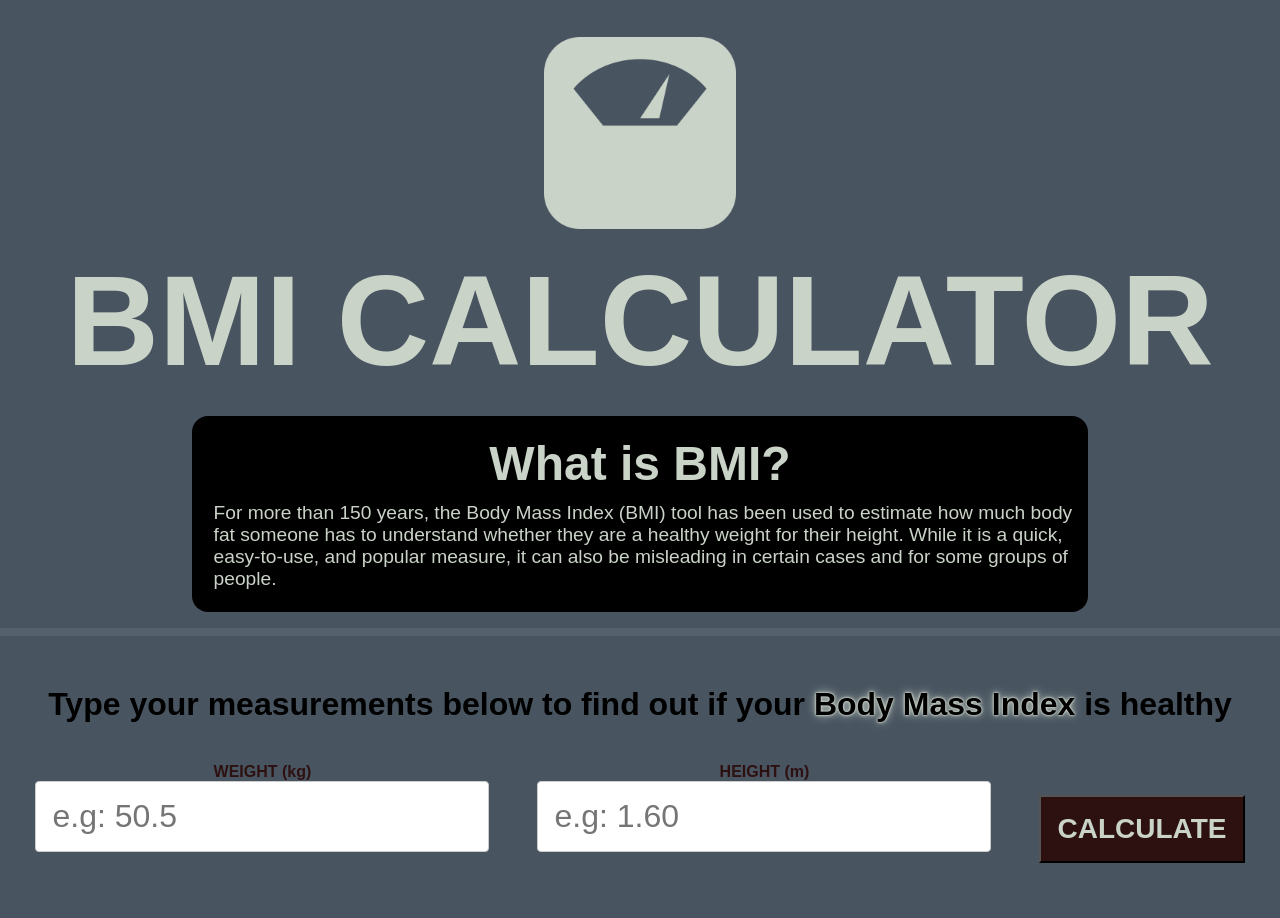
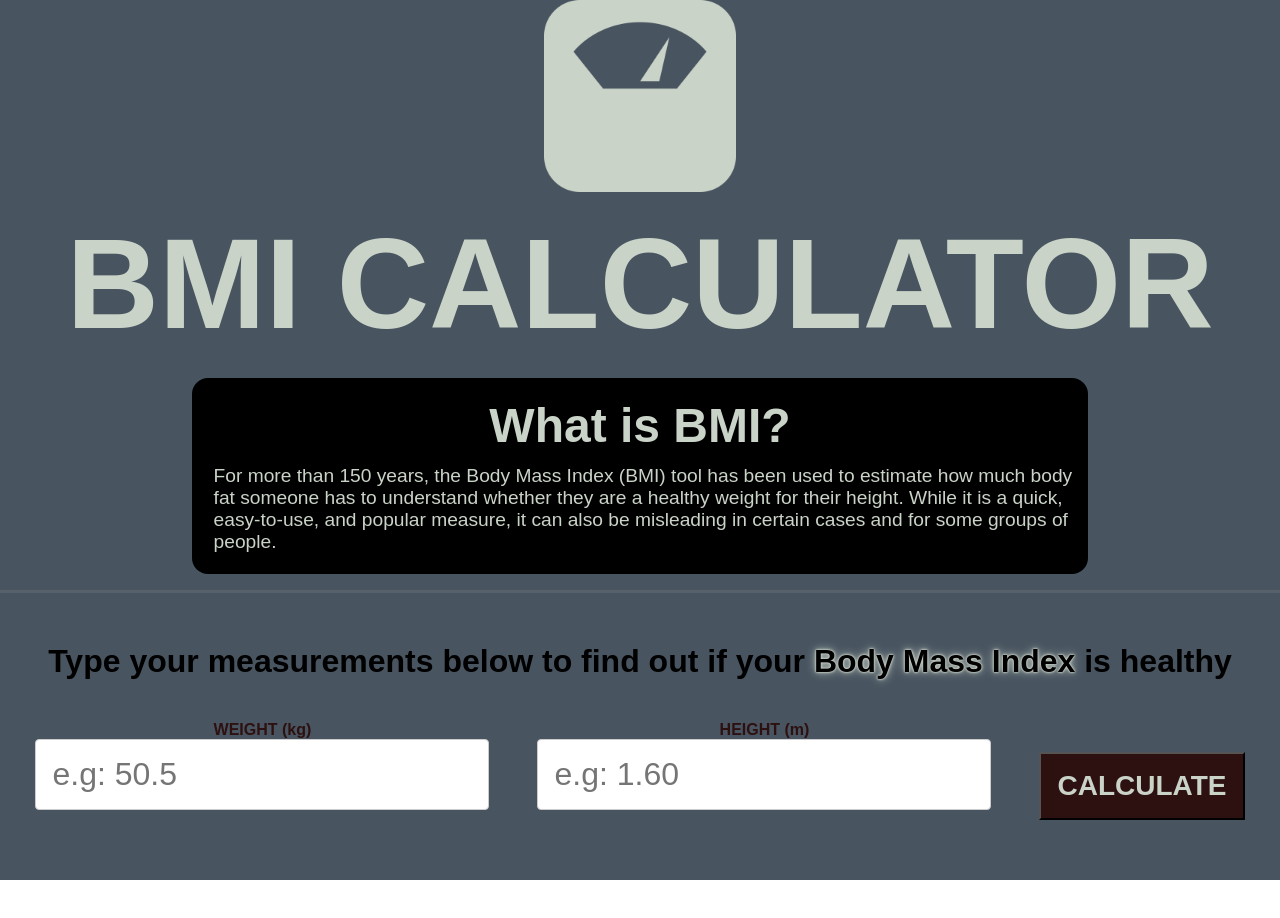
Before and after one commit to susyhaga/BMI_calculator_sh, a React (Vite) app: page / in a window 1280 px wide. Shown: the top 918 px of the page. After the commit the page ends 880 px from the top, so only its background shows below. Built offline with nearby package versions, Linux system fonts and the light colour scheme.

Commit message:
Update Header.module.css

```diff
--- a/src/components/Header/Header.module.css
+++ b/src/components/Header/Header.module.css
@@ -10,7 +10,7 @@
 
 }
 .fullscreen {
-    height: 120vh;
+    height: 110vh;
     width: 100vw;
     padding-bottom: 50px;
     margin-top: 0;
```
